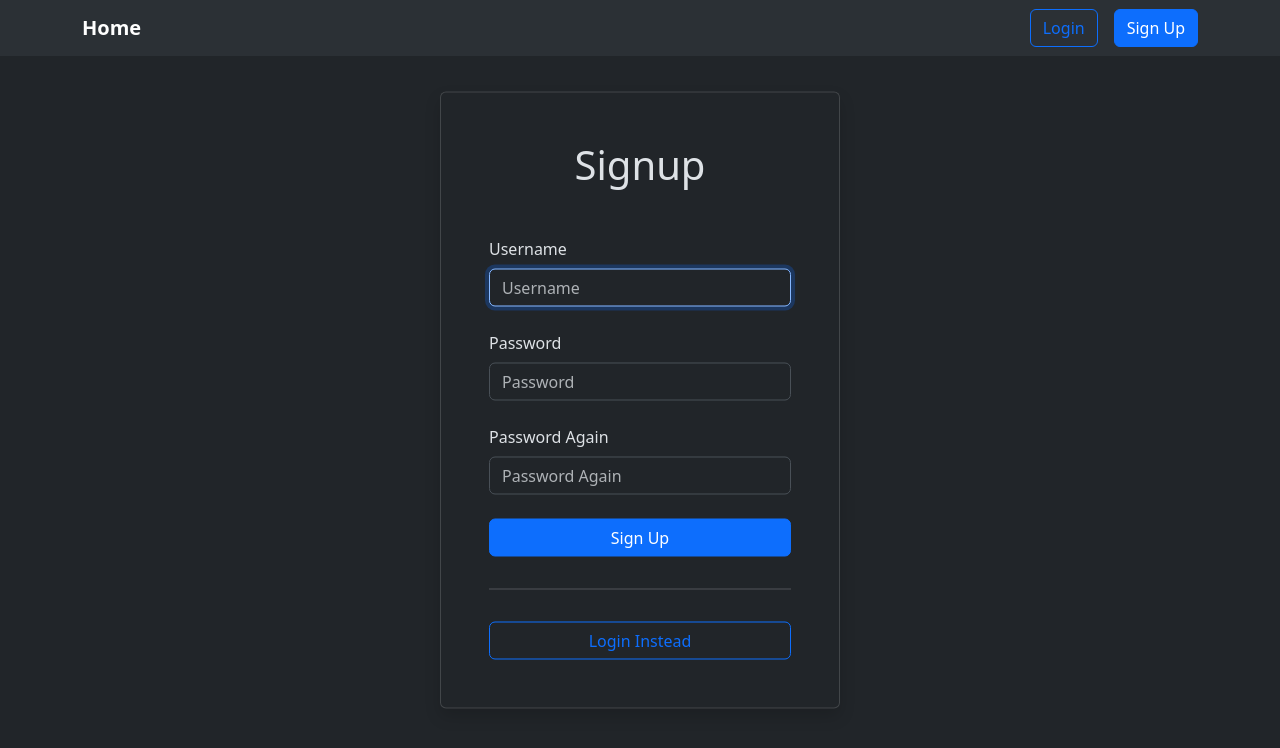
After one commit to irony-man/litigrit_assessment, a Django app: page /signup/ in a window 1280 px wide. The commit adds this page. Shown: the top 748 px of the page. Run offline with Django 5.2, Linux system fonts and the light colour scheme; some libraries are stand-ins or nearby versions.

Commit message:
user login and signup pages and views added

```diff
--- a/global_static/css/style.css
+++ b/global_static/css/style.css
@@ -12,3 +12,9 @@ a {
   width: 100%;
   max-width: 640px;
 }
+
+
+.max-w-400 {
+  width: 100%;
+  max-width: 400px;
+}
--- a/llm/forms.py
+++ b/llm/forms.py
@@ -1,25 +1,39 @@
 # App Imports
-from django.forms import ModelForm
+from django.contrib.auth.models import User
+from django.core.exceptions import ValidationError
+from django.forms import CharField, Form, ModelForm
 
-from llm.gemini import GeminiResponseSchema, get_summary_from_google
 from llm.models import Summary
-from llm.utils import extract_text_from_pdf
+
+
+class LoginForm(Form):
+    username = CharField()
+    password = CharField()
+
+
+class SignupForm(Form):
+    username = CharField()
+    password = CharField()
+    re_password = CharField()
+
+    def clean(self):
+        username = self.cleaned_data.get("username")
+        password = self.cleaned_data.get("password")
+        re_password = self.cleaned_data.get("re_password")
+        if password != re_password:
+            raise ValidationError(
+                {"re_password": "Passwords doesn't match."}, code="invalid"
+            )
+
+        user = User(username=username)
+        user.validate_unique()
+        user.set_password(raw_password=password)
+        user.save()
+        self.cleaned_data["user"] = user
+        return self.cleaned_data
 
 
 class SummaryForm(ModelForm):
     class Meta:
         model = Summary
         fields = ("attachment", "summary_length")
-
-    def clean(self):
-        cleaned_data = self.cleaned_data
-        cleaned_data["extracted_text"] = extract_text_from_pdf(
-            cleaned_data.get("attachment")
-        )
-
-        gemini_response: GeminiResponseSchema = get_summary_from_google(
-            cleaned_data["extracted_text"], cleaned_data.get("summary_length")
-        )
-        cleaned_data["title"] = gemini_response.title
-        cleaned_data["summary"] = gemini_response.summary
-        return cleaned_data
--- a/llm/gemini.py
+++ b/llm/gemini.py
@@ -48,6 +48,6 @@ def get_summary_from_google(
         if response.text:
             return GeminiResponseSchema.model_validate_json(response.text)
     except genai.errors.ClientError as e:
-        raise ValidationError(e.message)
+        raise ValidationError(e.message, code="invalid")
     except Exception as e:
         raise ValidationError(e)
--- /dev/null
+++ b/llm/templates/llm/partials/nav.html
@@ -0,0 +1,33 @@
+
+<div class="bg-body-tertiary">
+  <nav class="container navbar navbar-expand-lg mb-5">
+    <div class="container-fluid">
+      <a class="navbar-brand" href="{% url 'llm:home' %}">Home</a>
+      <button class="navbar-toggler" type="button" data-bs-toggle="collapse" data-bs-target="#navbar">
+        <span class="navbar-toggler-icon"></span>
+      </button>
+      <div id="navbar" class="collapse navbar-collapse">
+        <ul class="navbar-nav gap-3 ms-auto mb-2 mb-lg-0 mt-4 mt-md-0">
+          {% if user.is_authenticated %}
+          <li class="nav-item">
+            <a class="btn btn-outline-primary" href="{% url 'llm:logout' %}">
+              Logout
+            </a>
+          </li>
+          {% else %}
+          <li class="nav-item">
+            <a class="btn btn-outline-primary" href="{% url 'llm:login' %}">
+              Login
+            </a>
+          </li>
+          <li class="nav-item">
+            <a class="btn btn-primary" href="{% url 'llm:signup' %}">
+              Sign Up
+            </a>
+          </li>
+          {% endif %}
+        </ul>
+      </div>
+    </div>
+  </nav>
+</div>
--- /dev/null
+++ b/llm/templates/llm/signup.html
@@ -0,0 +1,62 @@
+{% extends "llm/base.html" %}
+{% load static %}
+
+{% block content %}
+<div class="position-absolute top-50 start-50 translate-middle w-100">
+  <div class="container">
+    <div class="card mx-auto shadow max-w-400 p-5">
+      <h1 class="text-center mb-5">Signup</h1>
+      <form method="POST" class="form" id="signupForm">
+        <div class="form-group mb-4">
+          <label for="username" class="form-label">Username</label>
+          <input type="text" name="username" id="username" class="form-control w-100" placeholder="Username" autofocus required>
+          {% if form.errors.username %}
+            <div class="small text-danger mt-2">{{ form.errors.username|join:' ' }}</div>
+          {% endif %}
+        </div>
+        <div class="form-group mb-4">
+          <label for="password" class="form-label">Password</label>
+          <input type="password" name="password" id="password" class="form-control w-100" placeholder="Password" required>
+          {% if form.errors.password %}
+            <div class="small text-danger mt-2">{{ form.errors.password|join:' ' }}</div>
+          {% endif %}
+        </div>
+        <div class="form-group mb-4">
+          <label for="re_password" class="form-label">Password Again</label>
+          <input type="password" name="re_password" id="re_password" class="form-control w-100" placeholder="Password Again" required>
+          {% if form.errors.re_password %}
+            <div class="small text-danger mt-2">{{ form.errors.re_password|join:' ' }}</div>
+          {% endif %}
+        </div>
+        {% if form.errors.all %}
+          <div class="alert alert-danger mt-2">{{ form.errors.all|join:' ' }}</div>
+        {% endif %}
+        <div>
+          {% csrf_token %}
+          <button class="btn btn-primary w-100" type="submit" id="signup-btn">
+            <span id="signupBtnSpinner" class="spinner-border spinner-border-sm" style="display:none;"></span>
+            <span id="signupBtnText" role="status">Sign Up</span>
+          </button>
+        </div>
+      </form>
+      <hr>
+      <a class="btn btn-outline-primary mt-3" href="{% url 'llm:login' %}">
+        Login Instead
+      </a>
+    </div>
+  </div>
+</div>
+{% endblock content %}
+
+{% block script %}
+<script>
+  $('#signupForm').on('submit', function(e) {
+    $("#signupForm button").prop("disabled", true);
+    $('#signupBtnSpinner').show();
+    $('#signupBtnText').text("Loading");
+
+    e.preventDefault();
+    e.target.submit();
+  });
+</script>
+{% endblock script %}
--- a/llm/templates/llm/summary.html
+++ b/llm/templates/llm/summary.html
@@ -31,5 +31,6 @@
     <div class="lh-lg">{{ summary.extracted_text|markdownify }}</div>
   </div>
   <div class="pb-5"></div>
+  {% include 'llm/partials/summary-form.html' %}
 </div>
 {% endblock content %}
--- a/llm/urls.py
+++ b/llm/urls.py
@@ -7,6 +7,21 @@ urlpatterns = [
         "",
         view=views.HomePageView.as_view(),
         name="home",
+    ),
+    path(
+        "login/",
+        view=views.LoginPageView.as_view(),
+        name="login",
+    ),
+    path(
+        "signup/",
+        view=views.SignupPageView.as_view(),
+        name="signup",
+    ),
+    path(
+        "logout/",
+        view=views.LogoutView.as_view(),
+        name="logout",
     ),
     path(
         "summary/",
--- a/llm/views.py
+++ b/llm/views.py
@@ -1,3 +1,4 @@
+from django.contrib.auth import authenticate, login, logout
 from django.db.models import Case, F, TextField, Value, When
 from django.db.models.functions import Concat, Length, Substr
 from django.http import JsonResponse
@@ -5,12 +6,57 @@ from django.shortcuts import get_object_or_404, redirect
 from django.urls import reverse_lazy
 from django.views.generic import FormView, TemplateView
 
-from llm.forms import SummaryForm
+from llm.forms import LoginForm, SignupForm, SummaryForm
+from llm.mixins import AuthMixin
 from llm.models import Summary
 
 
 def is_ajax(request) -> bool:
     return request.headers.get("x-requested-with") == "XMLHttpRequest"
+
+
+class LoginPageView(FormView):
+    form_class = LoginForm
+    template_name = "llm/login.html"
+    success_url = reverse_lazy("llm:home")
+
+    def dispatch(self, request, *args, **kwargs):
+        if request.user.is_authenticated:
+            return redirect(self.success_url)
+        return super(LoginPageView, self).dispatch(request, *args, **kwargs)
+
+    def form_valid(self, form: LoginForm):
+        user = authenticate(
+            self.request,
+            username=form.cleaned_data.get("username"),
+            password=form.cleaned_data.get("password"),
+        )
+        if not user:
+            form.errors.password = ("Invalid login credentials!!",)
+            return super(LoginPageView, self).form_invalid(form)
+        login(self.request, user)
+        return redirect(self.success_url)
+
+
+class SignupPageView(FormView):
+    form_class = SignupForm
+    template_name = "llm/signup.html"
+    success_url = reverse_lazy("llm:home")
+
+    def dispatch(self, request, *args, **kwargs):
+        if request.user.is_authenticated:
+            return redirect(self.success_url)
+        return super(SignupPageView, self).dispatch(request, *args, **kwargs)
+
+    def form_valid(self, form: SignupForm):
+        login(self.request, form.cleaned_data["user"])
+        return redirect(self.success_url)
+
+
+class LogoutView(AuthMixin, TemplateView):
+    def get(self, request, *args, **kwargs):
+        logout(request)
+        return redirect(reverse_lazy("llm:home"))
 
 
 class HomePageView(TemplateView):
```
Also changed, not shown: llm/mixins.py (added, +10 -0 lines), llm/models.py (+21 -4 lines), llm/templates/llm/base.html (+2 -37 lines), llm/templates/llm/home.html (+5 -3 lines), llm/templates/llm/login.html (added, +55 -0 lines), llm/templates/llm/partials/summary-form.html (added, +38 -0 lines).
